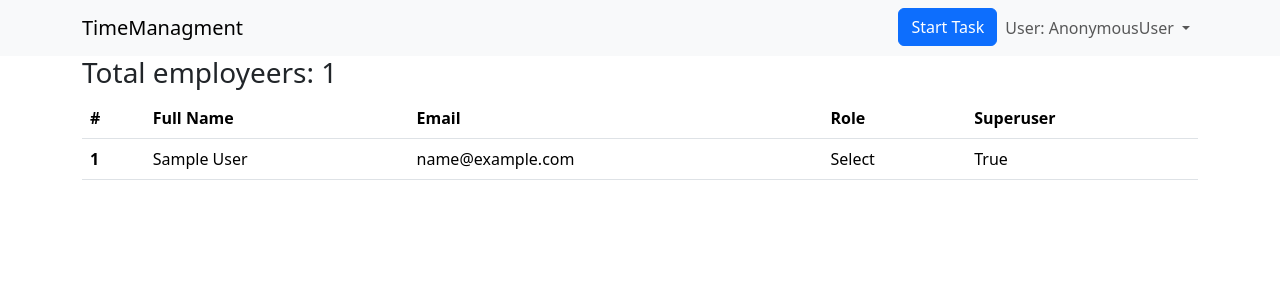
After one commit to BIWebTech87/time_managment, a Django app: page /employee/employees_list/ in a window 1280 px wide. The commit adds this page. Shown: the top 300 px of the page. Run offline with Django 5.2, Linux system fonts and the light colour scheme; tables that the repository leaves empty hold one stand-in row (values such as "Sample post").

Commit message:
[UPDATE] list_employeers

```diff
--- a/timeManagment/employees/admin.py
+++ b/timeManagment/employees/admin.py
@@ -5,7 +5,7 @@ from django.contrib.auth.admin import UserAdmin
 class EmployeeAdmin(UserAdmin):
 
     # Register your models here.
-    list_display = ('email', 'first_name', 'last_name', 'is_staff', 'is_active','rool')
+    list_display = ('email', 'first_name', 'last_name', 'is_staff', 'is_active','role')
     list_filter = ('is_staff', 'is_active')
     search_fields = ('email', 'first_name', 'last_name')
     ordering = ('email',)
@@ -13,7 +13,7 @@ class EmployeeAdmin(UserAdmin):
     # Настройки редактирования пользователя (удаляем username)
     fieldsets = (
         (None, {'fields': ('email', 'password')}),
-        ('Personal Info', {'fields': ('first_name', 'last_name','rool')}),
+        ('Personal Info', {'fields': ('first_name', 'last_name','role')}),
         ('Permissions', {'fields': ('is_staff', 'is_active', 'is_superuser', 'groups', 'user_permissions')}),
     )
 
@@ -21,7 +21,7 @@ class EmployeeAdmin(UserAdmin):
     add_fieldsets = (
         (None, {
             'classes': ('wide',),
-            'fields': ('email', 'password1', 'password2', 'first_name', 'last_name', 'is_staff', 'is_active', 'rool'),
+            'fields': ('email', 'password1', 'password2', 'first_name', 'last_name', 'is_staff', 'is_active', 'role'),
         }),
     )
 
--- a/timeManagment/employees/forms.py
+++ b/timeManagment/employees/forms.py
@@ -5,3 +5,9 @@
     class Meta:
         model = Employee
         fields = ['username', 'password']
+
+
+class NewEmployeeForm(ModelForm):
+    class Meta:
+        model = Employee
+        fields = '__all__'
--- a/timeManagment/employees/models.py
+++ b/timeManagment/employees/models.py
@@ -53,4 +53,7 @@ class Employee(AbstractUser):
     objects = EmployeeManager()
 
     email = models.EmailField(_("email address"), blank=True, unique=True)
-    rool = models.CharField(max_length=20, choices=Roles, default=Roles.SELECT)
+    role = models.CharField(max_length=20, choices=Roles, default=Roles.SELECT)
+
+    def __str__(self):
+        return self.get_full_name()
--- /dev/null
+++ b/timeManagment/employees/templates/employees_list.html
@@ -0,0 +1,32 @@
+{% extends 'index.html' %}
+
+{% block title %}
+{{ title }}
+{% endblock %}
+
+{% block content %}
+<h3>Total employeers: {{ total_employees }}</h3>
+
+<table class="table">
+  <thead>
+  <tr>
+    <th scope="col">#</th>
+    <th scope="col">Full Name</th>
+    <th scope="col">Email</th>
+    <th scope="col">Role</th>
+    <th scope="col">Superuser</th>
+  </tr>
+  </thead>
+  {% for employee in employees_list %}
+  <tbody>
+  <tr>
+    <th scope="row">{{ employee.id }}</th>
+    <td>{{ employee }}</td>
+    <td>{{ employee.email }}</td>
+    <td>{{ employee.role }}</td>
+    <td>{{ employee.is_superuser }}</td>
+  </tr>
+  </tbody>
+  {% endfor %}
+</table>
+{% endblock %}
--- a/timeManagment/employees/urls.py
+++ b/timeManagment/employees/urls.py
@@ -1,9 +1,11 @@
 from django.urls import path
 from django.contrib.auth import views as auth_views
+from .views import EmployeesList
 
 app_name = 'employees'
 
 urlpatterns = [
     path('login/', auth_views.LoginView.as_view(template_name='login.html'), name='login'),
     path('logout/', auth_views.LogoutView.as_view(), name='logout'),
+    path('employees_list/', EmployeesList.as_view() , name='employees_list'),
 ]
--- a/timeManagment/employees/views.py
+++ b/timeManagment/employees/views.py
@@ -1,3 +1,16 @@
 from django.shortcuts import render
+from django.views import View
+from .models import Employee
+from django.http import HttpResponse,JsonResponse
 
 # Create your views here.
+class EmployeesList(View):
+    model = Employee
+
+    def get(self, request, *args, **kwargs):
+        context = {
+            'title':'Employees list',
+            'employees_list':Employee.objects.all().order_by('id'),
+            'total_employees': Employee.objects.count()
+        }
+        return render(request, 'employees_list.html', context)
--- a/timeManagment/main/templates/base.html
+++ b/timeManagment/main/templates/base.html
@@ -33,7 +33,7 @@
             </ul>
           </li>
         </ul>
-         <ul class="navbar-nav ml-auto">
+        <ul class="navbar-nav ml-auto">
           <li class="nav-item dropdown">
             <a class="nav-link dropdown-toggle" href="#" role="button" data-bs-toggle="dropdown" aria-expanded="false">
               Projects
@@ -78,9 +78,14 @@
     </div>
   </div>
 </nav>
-{% block content %}
 
-{% endblock %}
+<div class="container">
+  {% block content %}
+
+  {% endblock %}
+</div>
+
+
 <script src="https://cdn.jsdelivr.net/npm/bootstrap@5.3.3/dist/js/bootstrap.bundle.min.js"
         integrity="sha384-YvpcrYf0tY3lHB60NNkmXc5s9fDVZLESaAA55NDzOxhy9GkcIdslK1eN7N6jIeHz"
         crossorigin="anonymous"></script>
```
Also changed, not shown: timeManagment/employees/migrations/0001_initial.py, timeManagment/employees/migrations/0002_alter_employee_managers_employee_rool.py (deleted), timeManagment/employees/migrations/0003_remove_employee_username.py (deleted).
